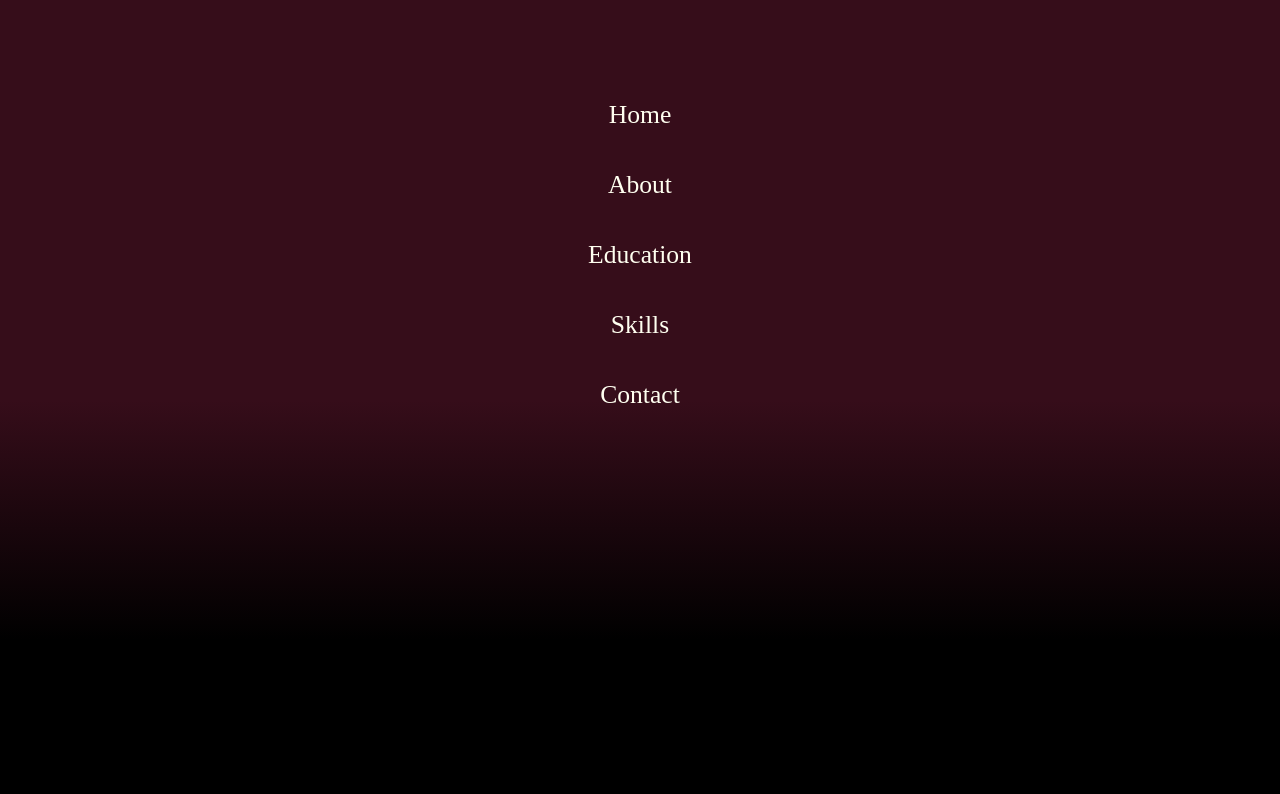
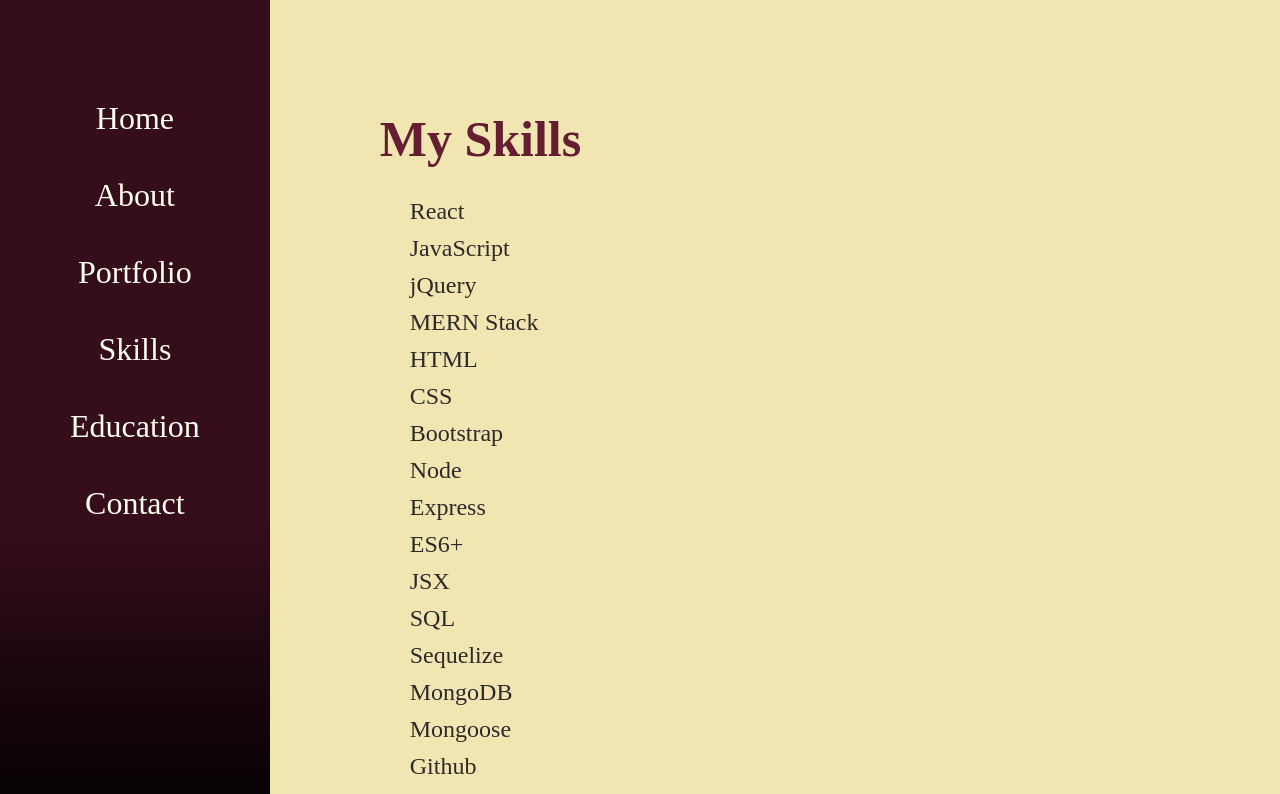
Before and after one commit to dcbeergoddess/portfolio_website_reactjs, a React (Create React App) app: page /skills in a window 1280 px wide. Shown: the top 794 px of the page. Built offline with nearby package versions, Linux system fonts and the light colour scheme; a web font is replaced by a local one.

Commit message:
components and pages done. Need to add Portfolio page

```diff
--- a/src/App.css
+++ b/src/App.css
@@ -3,8 +3,8 @@
 :root {
   --sidebar-flex:1.5;
   --condiv-flex:6;
-  --fontsize-p:1.2rem;
-  --fontsize-nav:1.6rem;
+  --fontsize-p:1.5rem;
+  --fontsize-nav:2rem;
   --typing-font:3rem;
 }
 
@@ -15,6 +15,7 @@
 
 body {
 font-family: 'Hepta Slab', serif;
+color: #2C2A29;
 }
 
 .App {
@@ -49,7 +50,6 @@
   text-align: center;
   list-style-type: none;
   text-decoration: none;
-  color: white !important;
 }
 
 nav ul li {
@@ -65,10 +65,18 @@
 
 }
 
+.name {
+  color: #651D32;
+  font-size: 50px;
+  font-weight: bold;
+  margin-top: 0px;
+  margin-bottom: 30px;
+  }
+
 .profilepic
 {
   border-radius: 50%;
-  width: 500px;
+  width: 400px;
   margin: 30px;
 }
 
@@ -76,6 +84,7 @@
 {
   font-size: var(--typing-font);
   margin-bottom: 30px;
+  font-variant: small-caps;
 }
 
 /* css for active class */
@@ -105,12 +114,42 @@
 
 .subtopic {
   margin: 10px 10px 30px 10px !important;
+  font-weight:bolder;
 }
 
 p {
   font-size: var(--fontsize-p)
 }
 
+h1 {
+  color: #651D32;
+  font-size: 50px;
+}
+
 h1,h2,h3,h4,p {
   margin: 10px;
 }
+
+.widecard {
+  border: 0px solid #651D32;
+  color:  #2C2A29;
+  display: flex;
+  margin: 30px 0px 30px 0px;
+}
+
+.widecard:hover {
+  border: 2px solid #651D32;
+  color:  #651D32;
+  background-color: #E56A54;
+  box-shadow: 0 20px 40px rgba(0,0,0,0.19), 0 6px 6px rgba(0,0,0,0.23)
+}
+
+.skills ul li {
+  list-style-type:none;
+  margin:10px;
+  padding-left: 20px;
+}
+
+.skills li:hover {
+  color: #E56A54;
+}
--- a/src/App.js
+++ b/src/App.js
@@ -2,8 +2,11 @@
 import './App.css';
 import { BrowserRouter as Router, Route } from "react-router-dom";
 import Navbar from './components/Navbar';
-import Home from './contents/Home'
-import About from './contents/About'
+import Home from './pages/Home'
+import About from './pages/About'
+import Education from './pages/Education';
+import Skills from './pages/Skills';
+import Contact from './pages/Contact';
 
 function App() {
   return (
@@ -12,6 +15,9 @@
         <Navbar />
         <Route exact path="/"><Home /></Route>
         <Route exact path="/about"><About /></Route>
+        <Route exact path="/education"><Education /></Route>
+        <Route exact path="/skills"><Skills /></Route>
+        <Route exact path="/contact"><Contact /></Route>
       </div>
     </Router>
   );
--- a/src/components/Navbar.js
+++ b/src/components/Navbar.js
@@ -26,8 +26,9 @@
           {/* item and tolink are props */}
           <Navitem item="Home" tolink="/" activec={this.activeitem}></Navitem>
           <Navitem item="About" tolink="/about" activec={this.activeitem}></Navitem>
+          <Navitem item="Portfolio" tolink="/portfolio" activec={this.activeitem}></Navitem>
+          <Navitem item="Skills" tolink="/skills" activec={this.activeitem}></Navitem>
           <Navitem item="Education" tolink="/education" activec={this.activeitem}></Navitem>
-          <Navitem item="Skills" tolink="/skills" activec={this.activeitem}></Navitem>
           <Navitem item="Contact" tolink="/contact" activec={this.activeitem}></Navitem>
         </ul>
       </nav>
--- a/src/components/Widecard.js
+++ b/src/components/Widecard.js
@@ -6,9 +6,9 @@
     return (
       <div className="widecard">
         <div className="compdet">
-          <h3>{this.props.title}</h3>
-          <h4 className="secondtext">{this.props.where}</h4>
-          <h4 className="secondtext">{this.props.from} - {this.props.to}</h4>
+          <h2>{this.props.title}</h2>
+          <h3 className="secondtext">{this.props.where}</h3>
+          <h3 className="secondtext">{this.props.from} - {this.props.to}</h3>
         </div>
       </div>
     )
--- /dev/null
+++ b/src/pages/Contact.js
@@ -0,0 +1,22 @@
+import React, { Component } from 'react';
+import Social from '../components/Social';
+
+class Contact extends Component {
+
+  render () {
+
+    return (
+
+      <div className="condiv">
+        <h1 className="subtopic">Contact Me</h1>
+        <h3> Email: <a href="mailto:rachel.michel.murray@gmail.com">rachel.michel.murray@gmail.com</a></h3>
+
+        <Social />
+
+      </div>
+
+    )
+  }
+}
+
+export default Contact
--- /dev/null
+++ b/src/pages/Education.js
@@ -0,0 +1,21 @@
+import React, { Component } from 'react';
+import Widecard from '../components/Widecard';
+
+class Education extends Component {
+
+  render() {
+
+    return (
+      <div className="condiv">
+        <h1 className="subtopic">My Education</h1>
+
+        <Widecard title="Professional Certificate: Full Stack Web Development" where="George Washington University | Washington, DC" from="March 2020" to="July 2020" />
+
+        <Widecard title="Bachelor of Science in Foreign Service" where="Georgetown University | Washington, DC" from="August 2003" to="May 2014" />
+
+      </div>
+    )
+  }
+}
+
+export default Education
--- a/src/contents/Home.js
+++ b/src/pages/Home.js
@@ -10,9 +10,11 @@
     return (
       <div className="condiv home">
 
+        <h1 className="name">Rachel Michel Murray</h1>
+
         <img src={profilepic} className="profilepic" alt="rachel"></img>
 
-        <ReactTypingEffect className="typingeffect" text={[ 'I am Rachel Michel Murray', 'I am a Web Developer']} speed={100} eraseDelay={700} style={{color: "#2C2A29"}} />
+        <ReactTypingEffect className="typingeffect" text={[ 'Cheers!', 'i am a Web Developer', '...dedicated to collaboration', 'and skilled in the art of leadership']} speed={75} eraseDelay={700} style={{color: "#2C2A29"}} />
 
         <Social />
       </div>
--- /dev/null
+++ b/src/pages/Skills.js
@@ -0,0 +1,29 @@
+import React, { Component } from 'react';
+
+class Skills extends Component {
+
+  constructor(props) {
+    super(props);
+    this.state={
+      'myskills': ['React', 'JavaScript', 'jQuery', 'MERN Stack', 'HTML', 'CSS', 'Bootstrap', 'Node', 'Express', 'ES6+', 'JSX', 'SQL', 'Sequelize', 'MongoDB', 'Mongoose', 'Github', "APIs", 'Final Cut Pro X', 'Adobe Create Suite', 'Trello' ]
+    }
+  }
+
+  render () {
+
+    return (
+
+      <div className="condiv skills">
+        <h1 className="subtopic">My Skills</h1>
+          <ul>
+            {this.state.myskills.map((value) => {
+              return <li><p>{value}</p></li>
+            })}
+          </ul>
+      </div>
+
+    )
+  }
+}
+
+export default Skills
```
Also changed, not shown: src/contents/Education.js (deleted), src/contents/Skills.js (deleted), src/pages/About.js (renamed from src/contents/About.js), src/pages/Portfolio.js (added).
